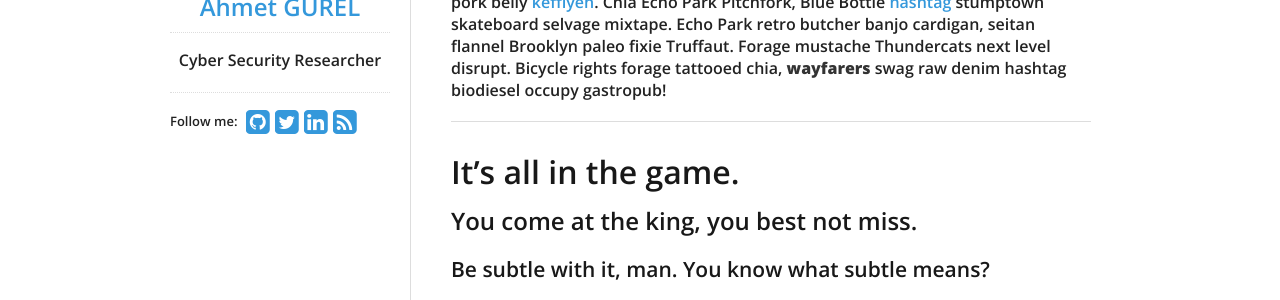
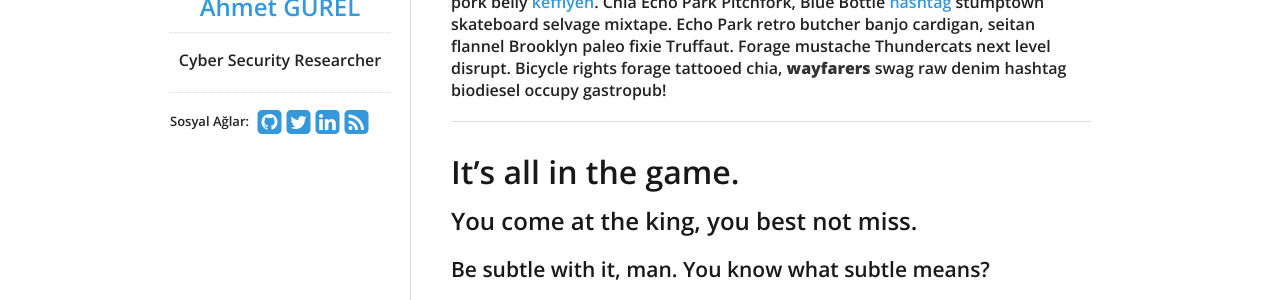
Before and after one commit to ahmetgurel/ahmetgurel.github.io, a Jekyll site: the page built from _posts/2013-09-12-another-sample.md, in a window 1280 px wide. Shown: the part 193-493 px from the top of the page. Built offline with Jekyll 4.4.1, drawn with Linux system fonts in a browser that asks for light colours; nearby versions of some CDN libraries.

Commit message:
Update social.html

```diff
--- a/_includes/social.html
+++ b/_includes/social.html
@@ -1,4 +1,4 @@
-Follow me:
+Sosyal Ağlar:
 <div id="stalker">
   {% if site.data.theme.social.github %}
   <a title="{{ site.data.theme.social.github }} on Github" href="https://github.com/{{ site.data.theme.social.github }}">
```
